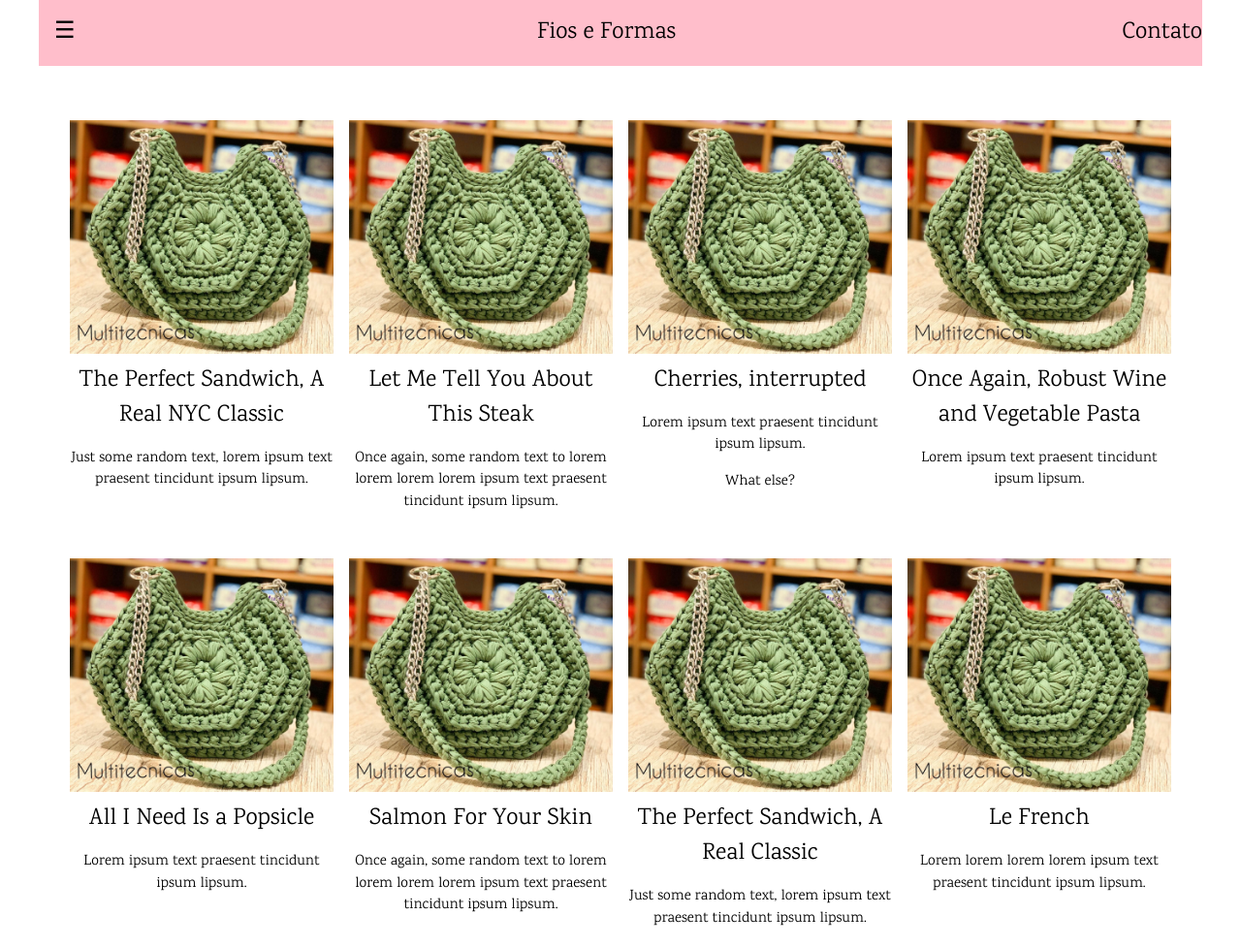
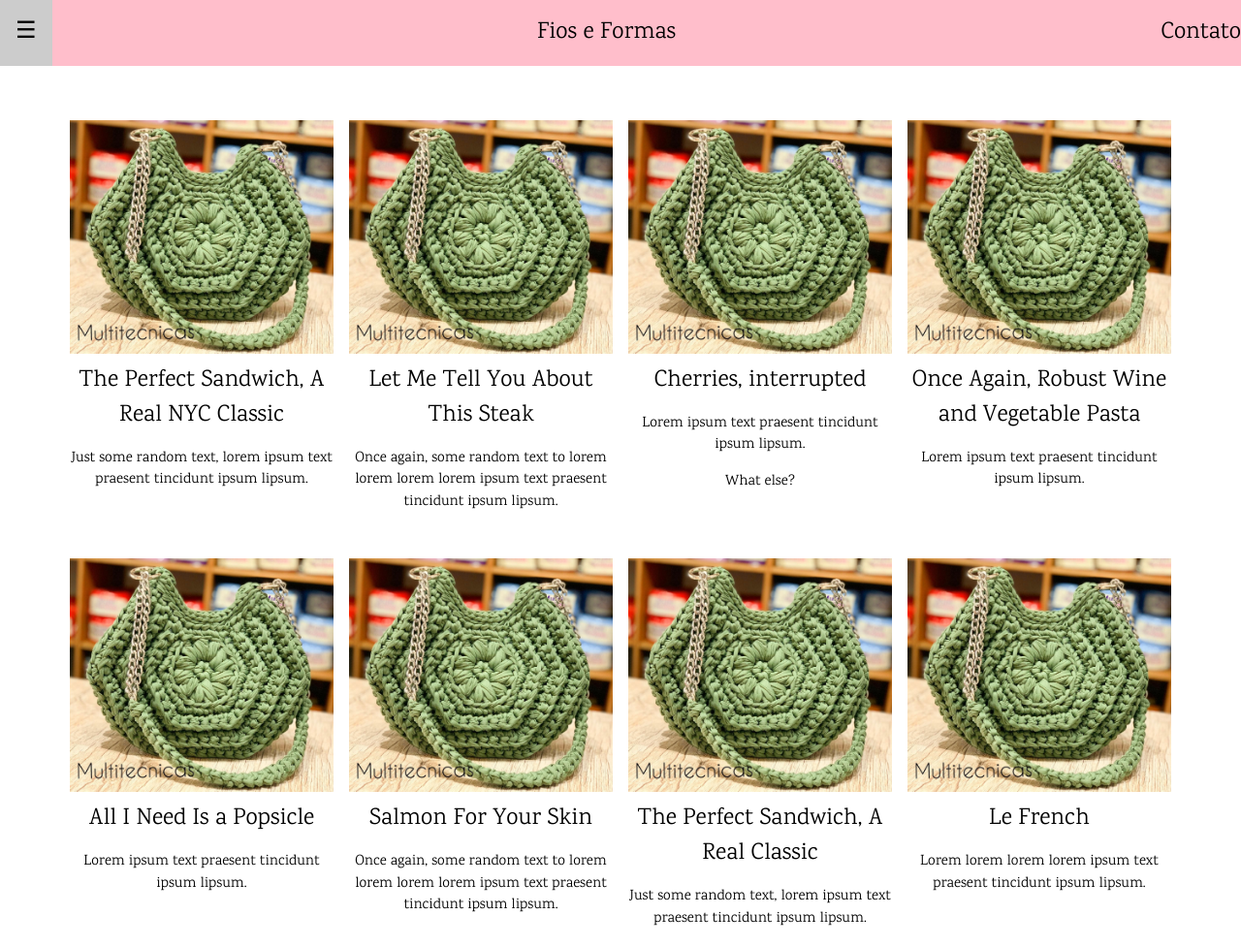
Before and after one commit to DanLoose/ProjetoFiosEFormas, a plain HTML site: page index.html in a window 1280 px wide. Shown: the top 977 px of the page at 97% size. Drawn offline with nearby package versions, Linux system fonts and the light colour scheme.

Commit message:
max-width top-menu alterado para 100% da width

```diff
--- a/index.html
+++ b/index.html
@@ -6,6 +6,7 @@
 <link rel="stylesheet" href="https://www.w3schools.com/w3css/4/w3.css">
 <link rel="stylesheet" href="https://fonts.googleapis.com/css?family=Karma">
 <style>
+
     body,
     h1,
     h2,
@@ -33,7 +34,7 @@
 
     <!-- Top menu -->
     <div class="w3-top">
-        <div class="w3-xlarge" style="max-width:1200px;margin:auto; background-color: rgb(255, 190, 203);">
+        <div class="w3-xlarge" style="margin:auto; background-color: rgb(255, 190, 203);">
             <div class="w3-button w3-padding-16 w3-left" onclick="w3_open()">☰</div>
             <div class="w3-right w3-padding-16">Contato</div>
             <div class="w3-center w3-padding-16">Fios e Formas</div>
```
